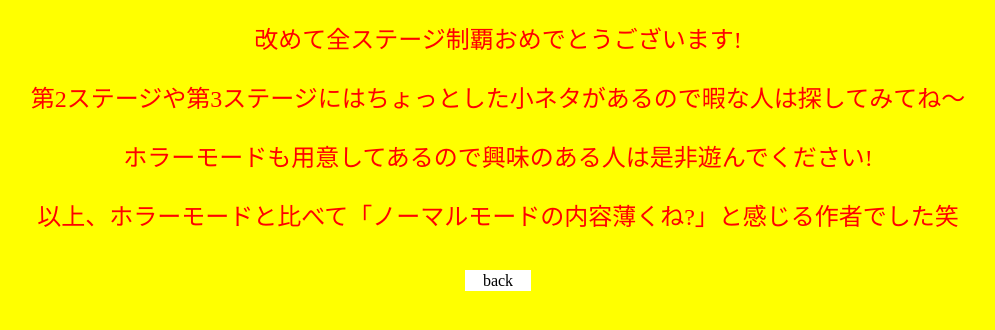
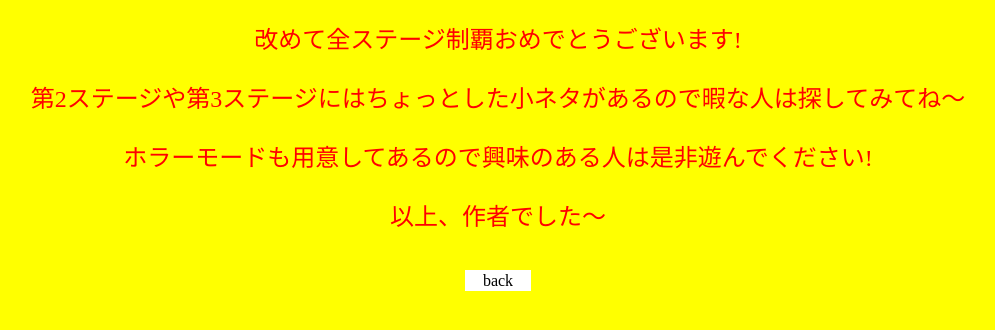
Before and after one commit to nyakki226/sample, a plain HTML site: page link_game/Normalmode/normal_4clgoal_s.html in a window 1280 px wide. Shown: the part 330-660 px from the top of the page, without its empty margins (142-1137 px from the left). Drawn offline with Linux system fonts and the light colour scheme; a web font is replaced by a local one.

Commit message:
Add files via upload

```diff
--- a/link_game/Normalmode/normal_4clgoal_s.html
+++ b/link_game/Normalmode/normal_4clgoal_s.html
@@ -54,7 +54,7 @@
     <p>改めて全ステージ制覇おめでとうございます!</p>
     <p>第2ステージや第3ステージにはちょっとした小ネタがあるので暇な人は探してみてね～</p>
     <p>ホラーモードも用意してあるので興味のある人は是非遊んでください!</p>
-    <p>以上、ホラーモードと比べて「ノーマルモードの内容薄くね?」と感じる作者でした笑</p>
+    <p>以上、作者でした～</p>
     <a href="../stage1.html" class="btn btn-solid"><span>back</span></a>
 </body>
 </html>
```
